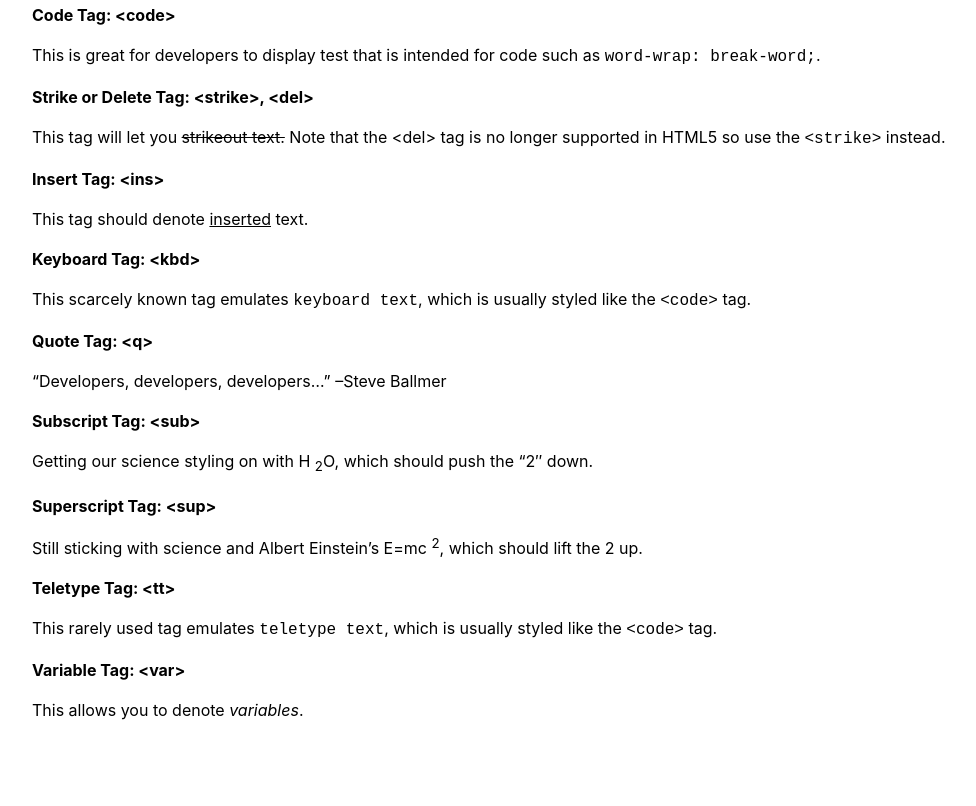
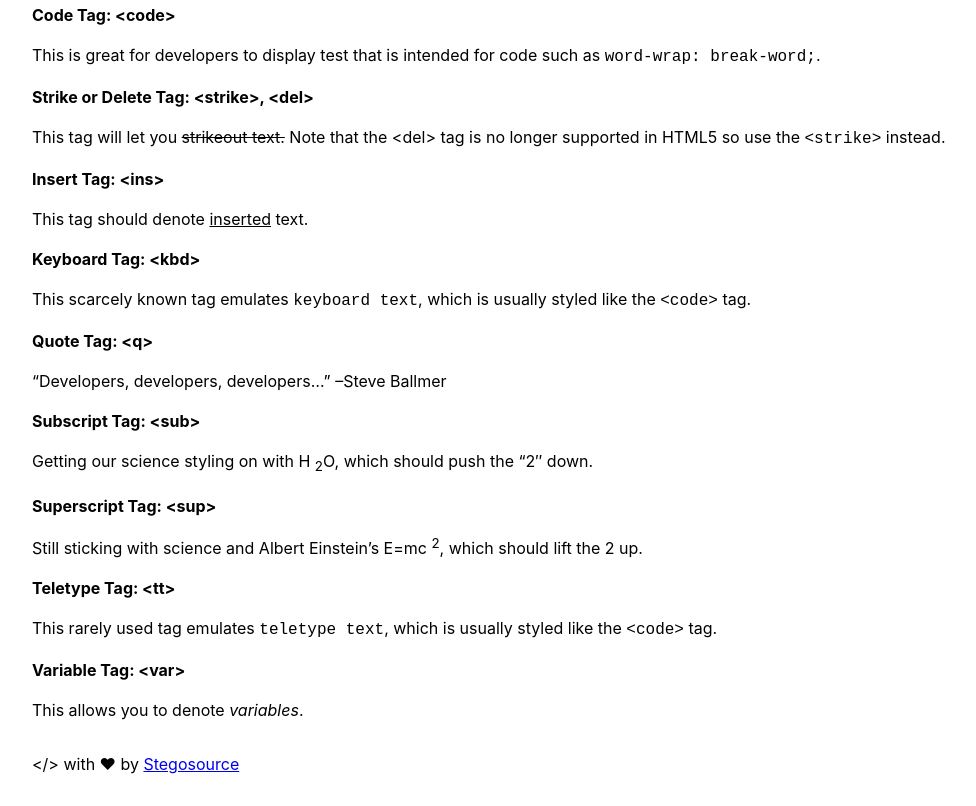
Before and after one commit to AustinGil/bedrocss, a website: page index.html in a window 1280 px wide. Shown: the part 5506-6312 px from the top of the page, without its empty margins (108-1084 px from the left). Before the commit the page ends 6258 px from the top, so only its background shows below. Drawn offline with Linux system fonts and the light colour scheme.

```diff
--- a/index.html
+++ b/index.html
@@ -458,6 +458,10 @@
 			<var>variables</var>.</p>
 	</section>
 	<!-- Misc -->
+
+	<p style="margin-top: 30px;">&lt;/&gt; with ❤ by
+		<a href="https://stegosource.com">Stegosource</a>
+	</p>
 </body>
 
 </html>
```
Also changed, not shown: package.json (+7 -2 lines), .postcssrc (added), 2 other files.
